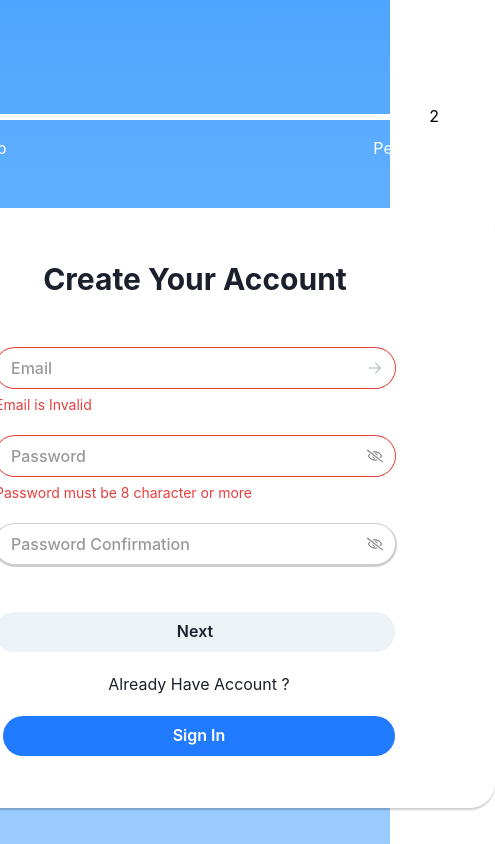
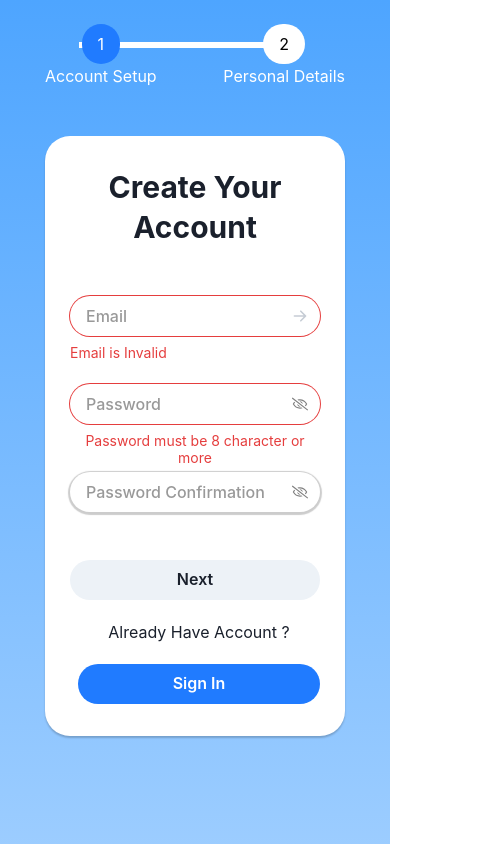
Before and after one commit to Afwan-Pratama/CoolSoc, a React (Create React App) app: page /sign-up in a window 390 px wide. Shown: the whole page, 495 px wide, since content can reach past the window. Built offline with nearby package versions, Linux system fonts and the light colour scheme; no server answers.

Commit message:
fix responsive on sign-up page

```diff
--- a/src/pages/SignUp/component/CardDetail.jsx
+++ b/src/pages/SignUp/component/CardDetail.jsx
@@ -127,14 +127,14 @@ export default function CardDetail(props) {
         >
 
           <Box
-          w='600px'
+          w={[300,400,600,600,600,600]}
           h='600px'
           bg='white'
           borderRadius='25px'
           flexDirection='column'
           gap='12'
           justifyContent='center'
-          px='100px'
+          px={[25,50,100,100,100,100]}
           boxShadow='aroundmd'
           display={form.display}
           >
--- a/src/pages/SignUp/component/CardSetup.jsx
+++ b/src/pages/SignUp/component/CardSetup.jsx
@@ -110,17 +110,18 @@ export default function CardSetup(props) {
         offsetX='-100px'>
 
           <Box
-          w='600px'
+          w={[300,400,600,600,600,600]}
           h='600px'
           bg='white'
           borderRadius='25px'
           flexDirection='column'
           gap='12'
           justifyContent='center'
-          px='100px'
+          px={[25,50,100,100,100,100]}
           boxShadow='aroundmd'
           display={form.display}
           >
+
             <Heading>Create Your Account</Heading>
 
             <InputWithCheck
--- a/src/pages/SignUp/index.jsx
+++ b/src/pages/SignUp/index.jsx
@@ -3,7 +3,8 @@ import React,{useState} from 'react'
 import {
   Box,
   Flex,
-  Text} from '@chakra-ui/react'
+  Text,
+  useMediaQuery} from '@chakra-ui/react'
 
 import { motion } from 'framer-motion'
 
@@ -31,6 +32,8 @@ export default function SignUp() {
   const [ form, setForm ] = useState(intialForm)
 
   const [ progress , setProgress ] = useState(initialProgress)
+
+  const [isLargerThan750px] = useMediaQuery('(min-width:750px)')
 
   const handleNext = () =>{
 
@@ -78,10 +81,10 @@ export default function SignUp() {
       >
 
         <Flex
-        width='600px'
+        width={isLargerThan750px?'600px':'300px'}
         position='relative'
         justifyContent='space-between'
-        mt='24'
+        mt={isLargerThan750px?'24' : '6'}
         >
 
           <Flex
@@ -105,11 +108,11 @@ export default function SignUp() {
           </Flex>
 
           <Box
-          w='520px'
+          w={isLargerThan750px?'520px' : '200px'}
           position='absolute'
           h='1.5'
           bg={progress.background}
-          transform='translate(7%,300%)'
+          transform={isLargerThan750px?'translate(7%,300%)':'translate(17%,300%)'}
           />
 
           <Flex
```
